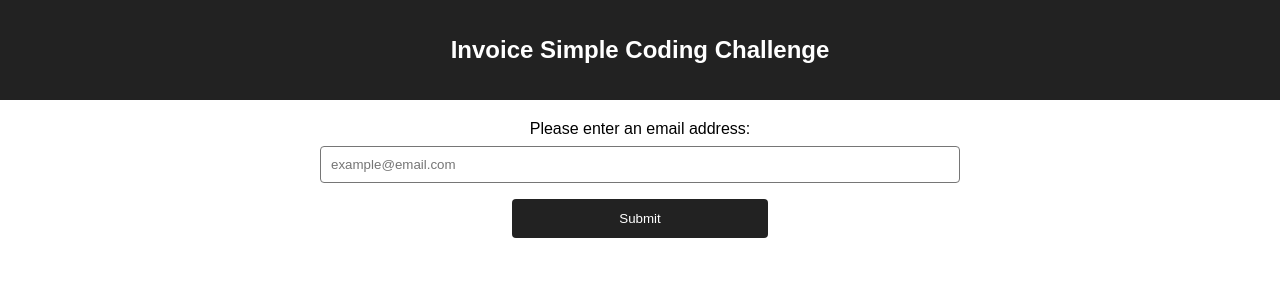
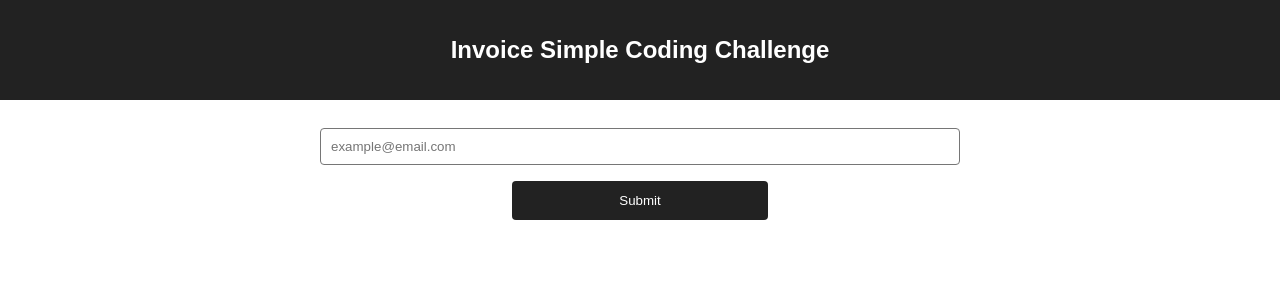
Before and after one commit to neilkrichi/evalidation, a React (Create React App) app: page / in a window 1280 px wide. Shown: the top 300 px of the page. Built offline with nearby package versions, Linux system fonts and the light colour scheme.

Commit message:
minor changes

```diff
--- a/src/SearchBar.js
+++ b/src/SearchBar.js
@@ -51,13 +51,12 @@ class SearchBar extends Component {
     return (
       <form onSubmit={this.handleSubmit}>
         <div className={this.state.emailError}>
-          <label>Please enter an email address:</label><br/>
           <input type ='text' name='email'
             value={this.state.email}
             placeholder="example@email.com"
             onChange={this.handleChange}/>
+          {this.renderErrorMessage()}
         </div>
-        {this.renderErrorMessage()}
         <input type="submit" onClick={this.validateEmail} />
       </form>
     )
```
